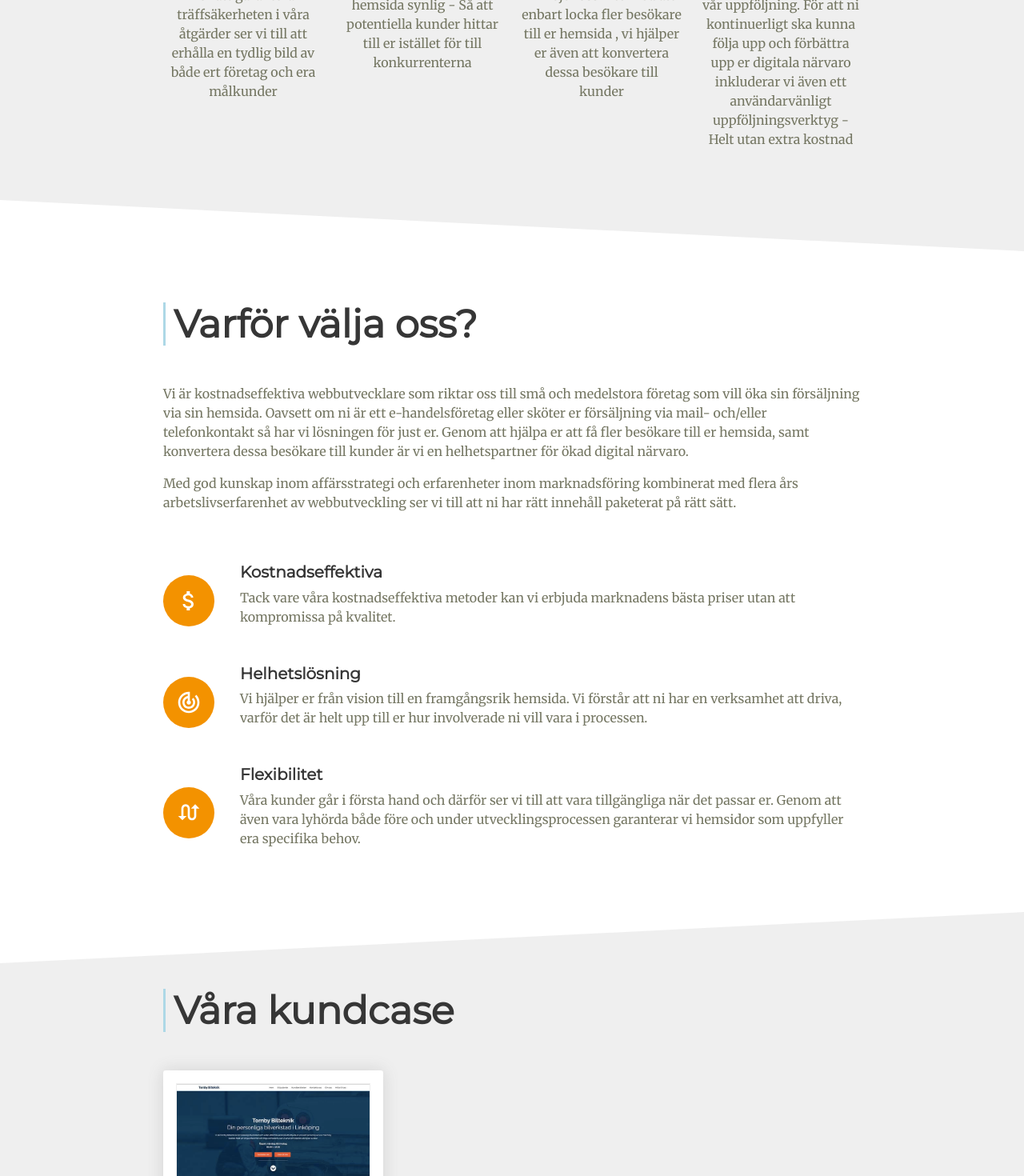
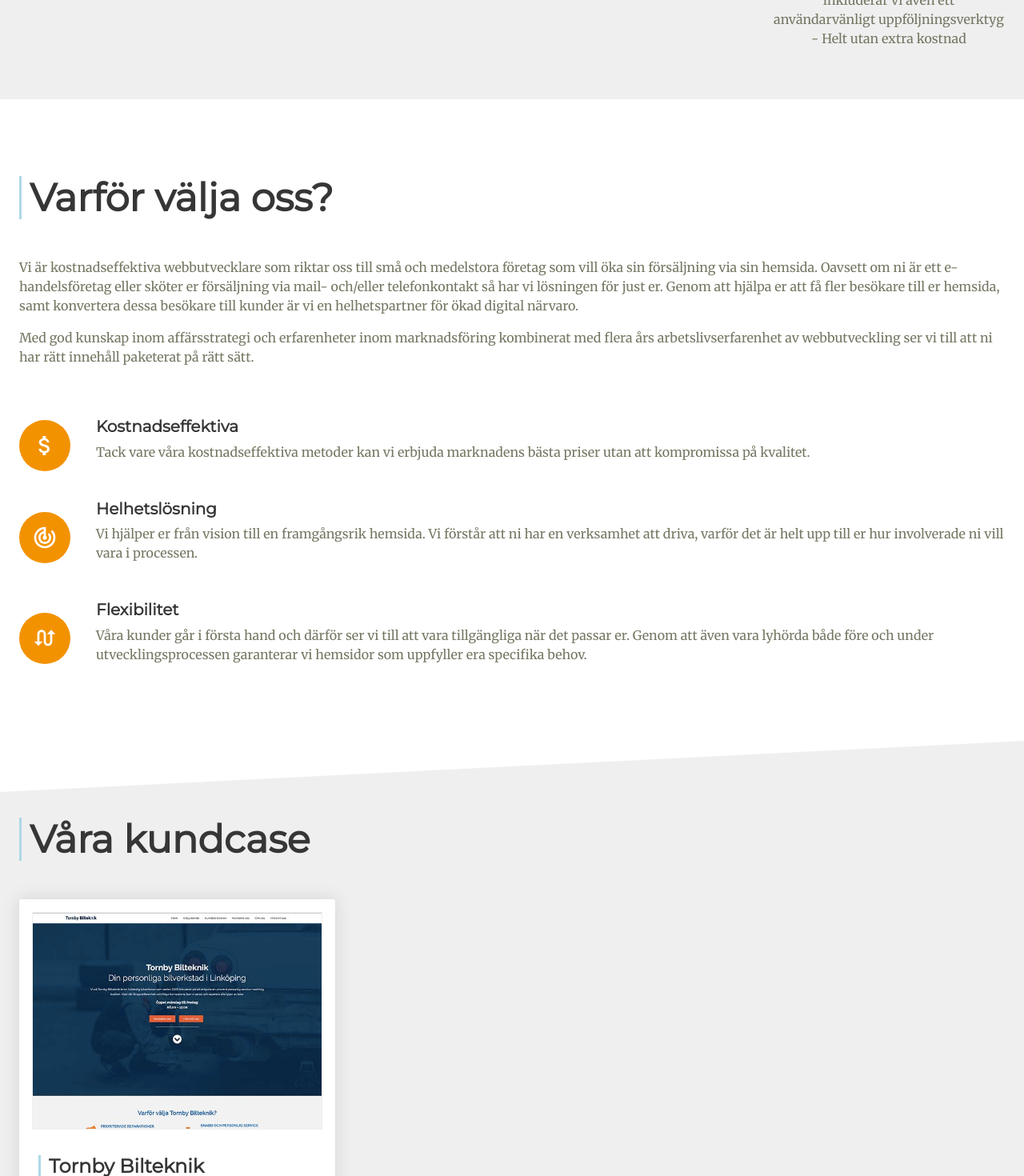
Before and after one commit to codebyjonas/digitalframgang.com, a React (Create React App) app: page / in a window 1280 px wide. Shown: the part 1280-2750 px from the top of the page at 80% size. Built offline with nearby package versions, Linux system fonts and the light colour scheme.

Commit message:
fixed container so it is fluid

```diff
--- a/src/App.scss
+++ b/src/App.scss
@@ -23,8 +23,8 @@ $grey-dark: $brown;
 $grey-light: $beige-light;
 $primary: $green;
 $link: $orange;
-$widescreen-enabled: false;
-$fullhd-enabled: false;
+$widescreen-enabled: true;
+$fullhd-enabled: true;
 
 // Update some of Bulma's component variables
 $body-background-color: white;
@@ -124,6 +124,7 @@ $border-radius: 3px;
 
 .input {
     background-color: #dddcdc;
+    border-radius: 0;
 }
 
 .textarea {
--- a/src/components/AboutUs.js
+++ b/src/components/AboutUs.js
@@ -90,7 +90,7 @@ class AboutUs extends React.Component {
                             {members.map(member => (
                                 <div key={member.id} className='column is-half'>
                                     <div className='columns'>
-                                        <div className='column'>
+                                        <div className='column image-container'>
                                             <figure className='image is-square profile-image'>
                                                 <img
                                                     className='is-rounded'
--- a/src/components/Contact.js
+++ b/src/components/Contact.js
@@ -130,7 +130,7 @@ class Contact extends React.Component {
                                             <input
                                                 className='input'
                                                 type='text'
-                                                placeholder='namn...'
+                                                placeholder='Namn'
                                                 value={this.state.formName}
                                                 onChange={this.formNameUpdate}
                                             />
@@ -139,12 +139,12 @@ class Contact extends React.Component {
                                 </div>
                                 <div className='column'>
                                     <div className='field'>
-                                        <label className='label'>Email</label>
+                                        <label className='label'>E-post</label>
                                         <div className='control'>
                                             <input
                                                 className='input'
                                                 type='email'
-                                                placeholder='din@email.com'
+                                                placeholder='E-postadress'
                                                 value={this.state.formMail}
                                                 onChange={this.formMailUpdate}
                                             />
--- a/src/components/Footer.js
+++ b/src/components/Footer.js
@@ -4,7 +4,7 @@ import { Link } from 'react-scroll'
 
 const Footer = () => (
     <footer className='section is-small'>
-        <div className='content container is-fluid'>
+        <div className='content container'>
             <div className='columns'>
                 <div className='column'>
                     <h4 className='is-title is-4 has-blue-sidebar'>
--- a/src/components/How.js
+++ b/src/components/How.js
@@ -2,7 +2,7 @@ import React from 'react'
 
 const How = () => (
     <section className='section is-medium'>
-        <div className='container is-fluid'>
+        <div className='container'>
             <h2 className='title is-1'>Så går det till</h2>
             <h3 className='subtitle is-2'>
                 Vi tar hand om allt, ni bestämmer själva hur mycket ni vill
--- a/src/components/PriceInfo.js
+++ b/src/components/PriceInfo.js
@@ -31,7 +31,7 @@ const taylored = {
 
 const PriceInfo = () => (
     <section id='price-info' name='price-info' className='section is-medium'>
-        <div className='container is-fluid'>
+        <div className='container'>
             <h2 className='title is-1 has-blue-sidebar'>Våra paket</h2>
             <p>
                 Vår grundidé bygger på att hjälpa alla typer av kunder, stora
--- a/src/components/References.js
+++ b/src/components/References.js
@@ -20,7 +20,7 @@ const References = () => (
         name='prince-info'
         className='section is-medium has-light-grey-background has-position-relative'
     >
-        <div className='container is-fluid'>
+        <div className='container'>
             <h2 className='title is-1 has-blue-sidebar'>Våra kundcase</h2>
             <div className='columns'>
                 {references.map(reference => (
--- a/src/components/Services.js
+++ b/src/components/Services.js
@@ -8,7 +8,7 @@ const Services = () => (
         name='services'
         className='section is-medium has-light-grey-background'
     >
-        <div className='container is-fluid'>
+        <div className='container'>
             <h2 className='title is-1 has-blue-sidebar'>
                 Vårt framgångsrecept för en optimerad hemsida
             </h2>
--- a/src/components/Why.js
+++ b/src/components/Why.js
@@ -29,7 +29,7 @@ const Why = () => (
         name='why-us'
         className='section is-medium why-section'
     >
-        <div id='why-text-container' className='container is-fluid'>
+        <div id='why-text-container' className='container'>
             <div className='columns is-8 is-variable is-desktop'>
                 <div className='column'>
                     <h2 className='title is-1 has-blue-sidebar'>
@@ -73,7 +73,6 @@ const Why = () => (
                 </div>
             </div>
         </div>
-        <SkewedDivider color='#efefef' direction='right' />
     </section>
 )
 
--- a/src/style/aboutus.scss
+++ b/src/style/aboutus.scss
@@ -6,6 +6,11 @@
     &:hover .overlay {
         opacity: 1;
     }
+}
+
+#aboutus-pictures {
+    .image-container {
+        max-width: 200px;
     }
 
     .contact-details {
@@ -36,17 +41,4 @@
             }
         }
     }
-
-@media screen and (min-width: 1024px) {
-    #about-us {
-        .container {
-            max-width: 1160px;
 }
-        #profile-image img {
-            height: 85%;
-            width: 85%;
-            margin-left: auto;
-            margin-right: auto;
-        }
-    }
-}
--- a/src/style/why.scss
+++ b/src/style/why.scss
@@ -1,32 +1,5 @@
-.why-section {
-    background: #efefef; /* Old browsers */
-    background: white;
-    filter: progid:DXImageTransform.Microsoft.gradient( startColorstr='#efefef', endColorstr='#ffffff',GradientType=0 ); /* IE6-9 */
-}
-@media screen and (min-width: 1024px) {
-    .section.why-section {
-        padding: 10vw 1.5rem 2rem 1.5rem;
-        position: relative;
-        z-index: 5;
-    }
-}
-
-/// Move out, this should be one component
-
-#why-text-container {
-    max-width: 100%;
-
-    .columns .is-two-third {
-        display: flex;
-        align-items: center;
-        margin-bottom: 5rem;
-    }
-}
-
 #why-us {
-    .title.is-1 {
-        margin-top: 0;
-    }
+    position: relative;
 
     .top-3-wrapper {
         .top-3-item {
```
Lines whose indentation alone changed are shown as unchanged.
